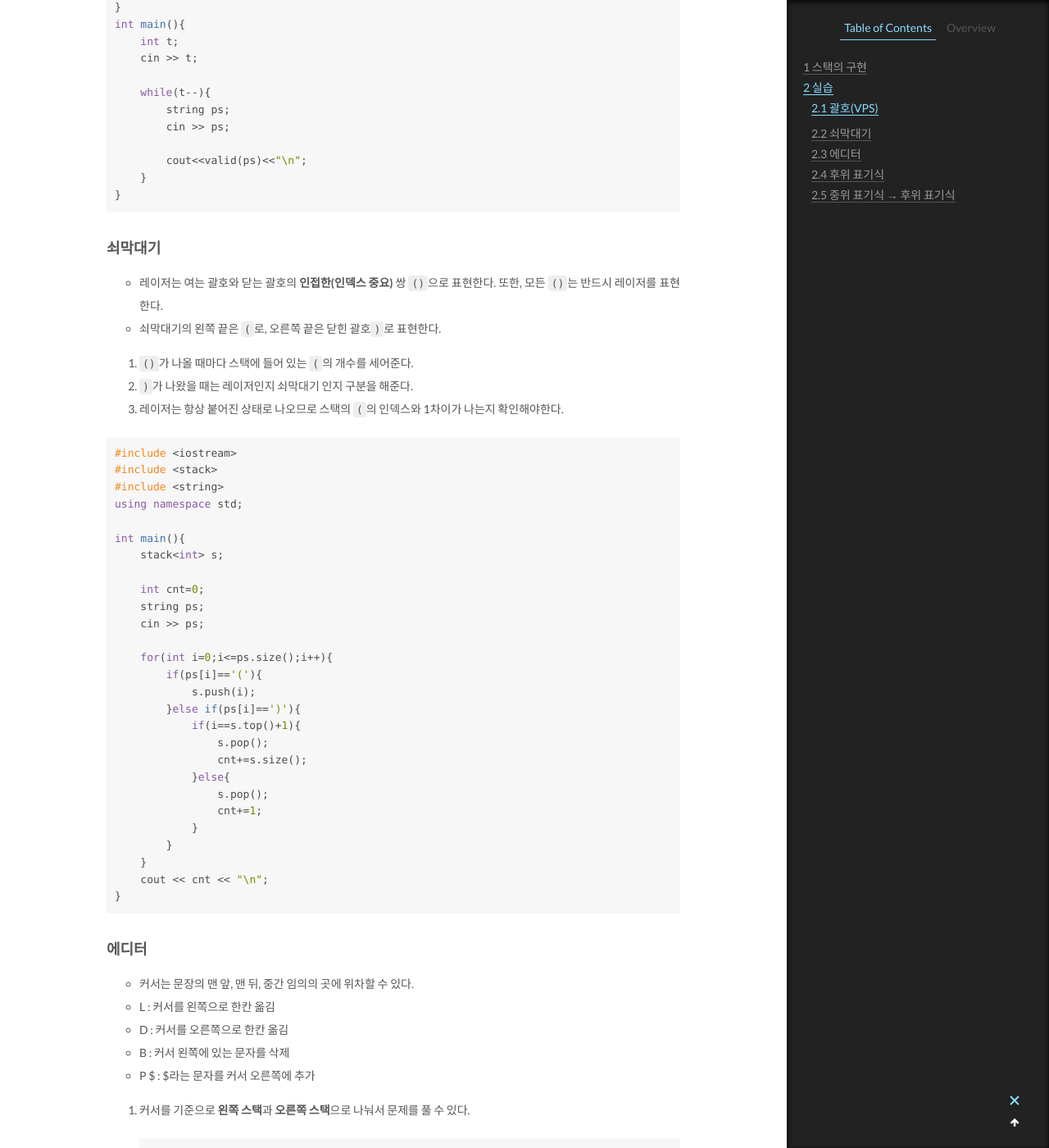
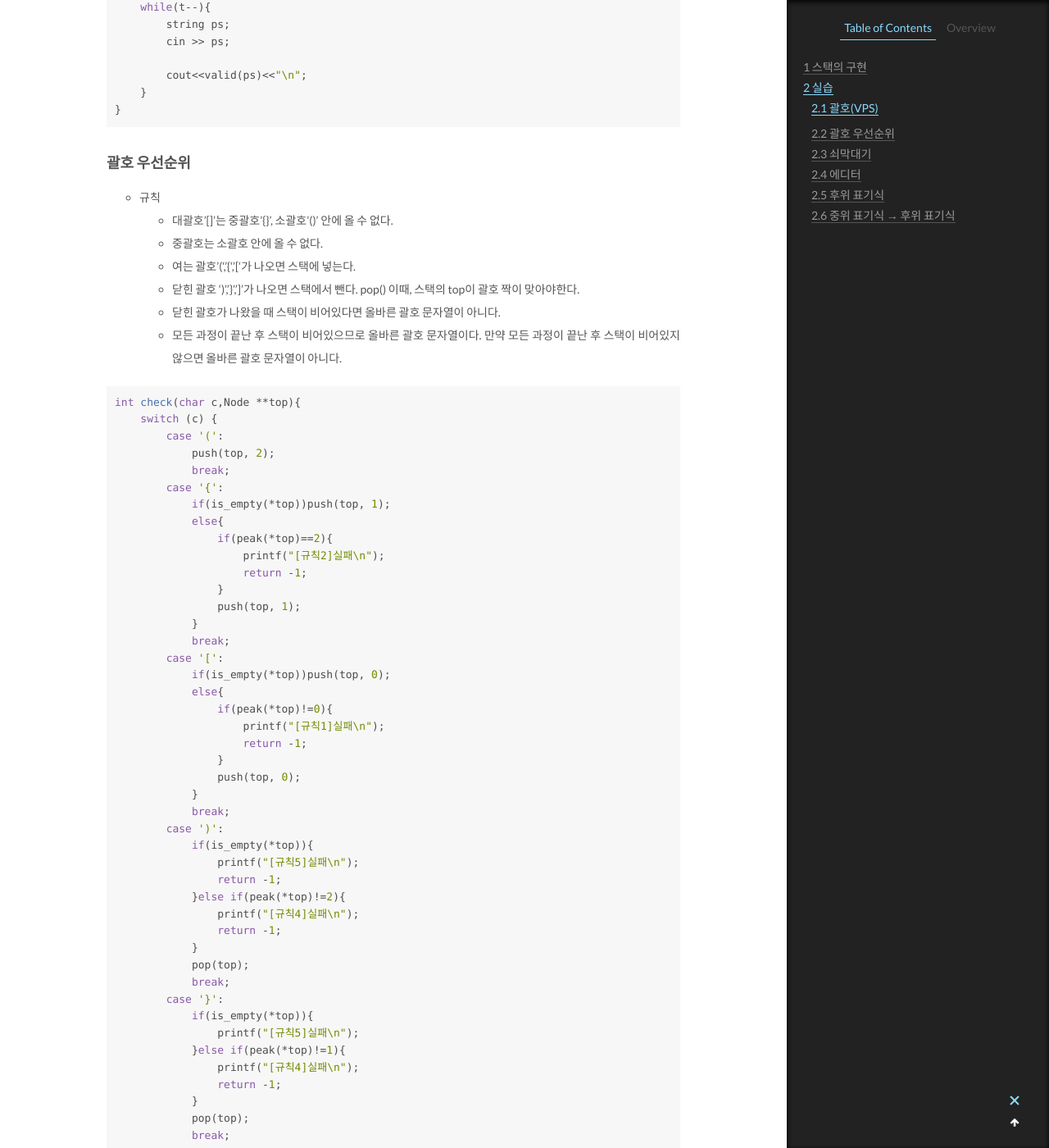
Before and after one commit to dh00023/dh00023.github.io, a Jekyll site: the page built from _posts/2018-04-24-algorithm-9.md, in a window 1280 px wide and 1400 px high, scrolled down 7795 px. Shown: the whole window at 82% size. Built offline with Jekyll 4.4.1, drawn with Linux system fonts in a browser that asks for light colours; some of the changed text lies outside the part shown.

Commit message:
괄호검사

````diff
--- a/_posts/2018-04-24-algorithm-9.md
+++ b/_posts/2018-04-24-algorithm-9.md
@@ -171,70 +171,63 @@ typedef struct stack{
     struct stack * next;
 }Stack;
 
-void init2(Stack *s);
-int is_empty2(Stack *s);
-int peak2(Stack *s);
-void push2(Stack **,Stack **, int );
-void popl(Stack **,Stack **);
+void init(Stack *s);
+int is_empty(Stack *s);
+int peak(Stack *s);
+void push(Stack **,Stack **, int );
+void pop(Stack **,Stack **);
 ```
 
 ```c
 #include "stack_list.h"
 
+Node * new_node(int data){
+    Node * new = (Node *)malloc(sizeof(Node));
+    new->next=NULL;
+    new->data = data;
+    return new;
+}
+
 //스택 초기화
-void init2(Stack *s){
+void init(Stack *s){
     s = NULL;
 }
 
-int is_empty2(Stack *s){
+int is_empty(Stack *s){
     return (s == NULL);
 }
 
-int peak2(Stack *s){
-    if(is_empty2(s)){
+int peak(Stack *s){
+    if(is_empty(s)){
         printf("스택이 비어있습니다.");
         return -1;
     }else return s->data;
 }
 
-void push2(Stack **top,Stack **head, int data){
-    Stack * new =  (Stack *)malloc(sizeof(Stack));
-    Stack * p = *top;
-
-    if(is_empty2(p)){
-        new->data=data;
-        new->next=NULL;
-        *head = *top = new;
-    }else{
-        new->data=data;
-        new->next =NULL;
-        p->next = new;
-        *top = new;
+void push(Stack **top, int data){
+    Stack * new;
+    if(is_empty(*top)){
+        new=new_node(data);
     }
+    else{
+        new = new_node(data);
+        new->next = *top;
+    }
+    *top=new;
 }
 
-void popl(Stack ** top,Stack ** head){
+void pop(Stack **top){
 
-    Stack * p = *head;
-    Stack * t = *top;
-    if(is_empty2(t)){
-        printf("스택이 비어있습니다.");
-    }else if(p==t){
-        printf("pop(%d)\n",t->data);
-        free(*top);
-        *head = *top = NULL;
-    }else{
-        while(p->next->data!=t->data)
-            p=p->next;
-        printf("pop(%d)\n",t->data);
-        *top = p;
-        free(t);
-        p->next = NULL;
+    Node * p = *top;
+
+    if(is_empty(p)){
+        printf("스택이 비어있습니다.\n");
+        return ;
     }
+    *top = p->next;
+    free(p);
 }
 ```
-
-
 
 구현하는 것보다 짜여져 있는 것을 쓰는게 좋다.
 
@@ -350,6 +343,100 @@ int main(){
         cin >> ps;
 
         cout<<valid(ps)<<"\n";
+    }
+}
+```
+
+### 괄호 우선순위
+
+- 규칙
+    1. 대괄호'[]'는 중괄호'{}', 소괄호'()' 안에 올 수 없다.
+    2. 중괄호는 소괄호 안에 올 수 없다.
+    3. 여는 괄호’(‘,’{‘,’[‘가 나오면 스택에 넣는다.
+    4. 닫힌 괄호 ‘)’,’}’,’]’가 나오면 스택에서 뺀다. pop() 이때, 스택의 top이 괄호 짝이 맞아야한다.
+    5. 닫힌 괄호가 나왔을 때 스택이 비어있다면 올바른 괄호 문자열이 아니다.
+    6. 모든 과정이 끝난 후 스택이 비어있으므로 올바른 괄호 문자열이다. 만약 모든 과정이 끝난 후 스택이 비어있지 않으면 올바른 괄호 문자열이 아니다.
+
+```c
+int check(char c,Node **top){
+    switch (c) {
+        case '(':
+            push(top, 2);
+            break;
+        case '{':
+            if(is_empty(*top))push(top, 1);
+            else{
+                if(peak(*top)==2){
+                    printf("[규칙2]실패\n");
+                    return -1;
+                }
+                push(top, 1);
+            }
+            break;
+        case '[':
+            if(is_empty(*top))push(top, 0);
+            else{
+                if(peak(*top)!=0){
+                    printf("[규칙1]실패\n");
+                    return -1;
+                }
+                push(top, 0);
+            }
+            break;
+        case ')':
+            if(is_empty(*top)){
+                printf("[규칙5]실패\n");
+                return -1;
+            }else if(peak(*top)!=2){
+                printf("[규칙4]실패\n");
+                return -1;
+            }
+            pop(top);
+            break;
+        case '}':
+            if(is_empty(*top)){
+                printf("[규칙5]실패\n");
+            }else if(peak(*top)!=1){
+                printf("[규칙4]실패\n");
+                return -1;
+            }
+            pop(top);
+            break;
+        case ']':
+            if(is_empty(*top)){
+                printf("[규칙5]실패\n");
+            }else if(peak(*top)!=0){
+                printf("[규칙4]실패\n");
+                return -1;
+            }
+            pop(top);
+            break;
+        default:
+            printf("잘못 입력 했습니다.\n");
+            break;
+    }
+    return 1;
+}
+
+int main(int argc, const char * argv[]) {
+
+    Stack * top = NULL;
+    int res = 0;
+    char c;
+
+    printf("값을 입력해주세요. : ");
+    while ((c = getchar()) && c != EOF && c!='\n') {
+        res = check(c, &top);
+        if(res==-1)break;
+        if(peak(top)!=-1)printf("스택 top : %c\n",bracket[peak(top)]);
+    }
+
+    if(res!=-1){
+        if (is_empty(top)) {
+            printf("\n==괄호 검사 성공==\n");
+        }else{
+            printf("\n==[규칙6]실패==\n");
+        }
     }
 }
 ```
@@ -511,45 +598,50 @@ int main() {
 #include <stdio.h>
 #include "stack_list.h"
 
-int check(char c, Stack **head, Stack **top){
+int check(char c,  Stack **top){
 
     int a,b;
     if('0'<=c&& c<='9'){
-        push(top, head, c-'0');
+        push(top, c-'0');
     }else{
-        if(length(*head)<2){
-            printf("연산을 할 피연산자가 부족합니다.");
+        a = peak(*top);
+        if(a==-1){
+            printf("피연산자의 수가 부족합니다.\n");
             return -1;
         }
-        a = peak(*top);
-        popl(top, head);
+        pop(top);
         b = peak(*top);
-        popl(top, head);
+        if(b==-1){
+            printf("피연산자의 수가 부족합니다.\n");
+            return -1;
+        }
+        pop(top);
+
         if(c=='+'){
-            push(top, head, b+a);
+            push(top, b+a);
         }else if(c=='/'){
-            push(top, head, b/a);
+            push(top, b/a);
         }else if(c=='*'){
-            push(top, head, b*a);
+            push(top, b*a);
         }else if(c=='-'){
-            push(top, head, b-a);
+            push(top, b-a);
         }else{
-            push(top, head, b%a);
+            push(top, b%a);
         }
-
     }
     return peak(*top);
 }
 
 int main(int argc, const char * argv[]) {
-    Stack * head=NULL, *top=NULL;
+    Stack * head=NULL;
     char c;
     int result=0;
-    while ((c = getchar()) && c != EOF) {
-        if(c=='\n')break;
-        result=check(c,&head,&top);
+    while ((c = getchar()) && c != EOF && c!='\n') {
+        result=check2(c,&head);
+        if(result==-1)break;
     }
-    printf("%d\n",result);
+    if(result!=-1)printf("%d\n",result);
+    else printf("실패\n");
     return 0;
 }
 ```
````
